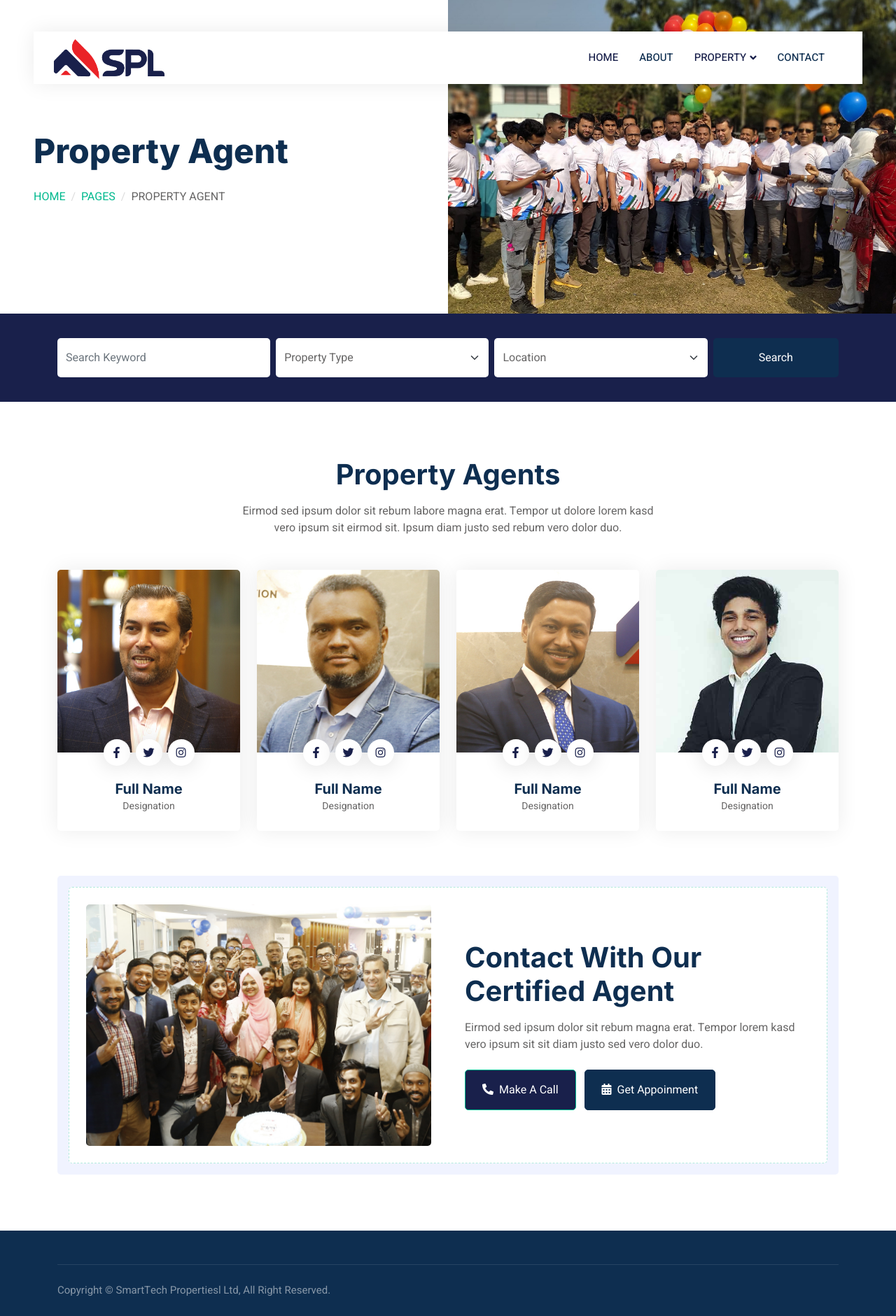
After one commit to NihalSWE/Realstate_Website-SPL-, a Django app: page /propertyAgent/ in a window 1280 px wide. The commit adds this page. Shown: the whole page at 70% size. Run offline with Django 4.2, Linux system fonts and the light colour scheme; some libraries are stand-ins or nearby versions.

Commit message:
Connect new page PropertyAgent

```diff
--- a/properties/templates/properties/base.html
+++ b/properties/templates/properties/base.html
@@ -56,7 +56,14 @@
                 <div class="navbar-nav ms-auto">
                     <a href="{% url 'home' %}" class="nav-item nav-link active">Home</a>
                     <a href="{% url 'about' %}" class="nav-item nav-link">About</a>
-                    <a href="{% url 'property' %}" class="nav-item nav-link active">Property</a>
+                    <div class="nav-item dropdown">
+                        <a href="#" class="nav-link dropdown-toggle active" data-bs-toggle="dropdown">Property</a>
+                        <div class="dropdown-menu rounded-0 m-0">
+                            <a href="{% url 'property' %}" class="dropdown-item">Property List</a>
+
+                            <a href="{% url 'propertyAgent' %}" class="dropdown-item">Property Agent</a>
+                        </div>
+                    </div>
                     <a href="{% url 'contact' %}" class="nav-item nav-link">Contact</a>
                 </div>
 
--- /dev/null
+++ b/properties/templates/properties/property-agent.html
@@ -0,0 +1,170 @@
+{% extends "properties/base.html" %}
+{% block title %}
+Property Agent
+{% endblock %}
+
+{% block body %}
+{% load static %}
+
+
+
+        <!-- Header Start -->
+        <div class="container-fluid header bg-white p-0">
+            <div class="row g-0 align-items-center flex-column-reverse flex-md-row">
+                <div class="col-md-6 p-5 mt-lg-5">
+                    <h1 class="display-5 animated fadeIn mb-4">Property Agent</h1>
+                        <nav aria-label="breadcrumb animated fadeIn">
+                        <ol class="breadcrumb text-uppercase">
+                            <li class="breadcrumb-item"><a href="#">Home</a></li>
+                            <li class="breadcrumb-item"><a href="#">Pages</a></li>
+                            <li class="breadcrumb-item text-body active" aria-current="page">Property Agent</li>
+                        </ol>
+                    </nav>
+                </div>
+                <div class="col-md-6 animated fadeIn">
+                    <img class="img-fluid" src="img/header.jpg" alt="">
+                </div>
+            </div>
+        </div>
+        <!-- Header End -->
+
+
+        <!-- Search Start -->
+        <div class="container-fluid bg-primary mb-5 wow fadeIn" data-wow-delay="0.1s" style="padding: 35px;">
+            <div class="container">
+                <div class="row g-2">
+                    <div class="col-md-10">
+                        <div class="row g-2">
+                            <div class="col-md-4">
+                                <input type="text" class="form-control border-0 py-3" placeholder="Search Keyword">
+                            </div>
+                            <div class="col-md-4">
+                                <select class="form-select border-0 py-3">
+                                    <option selected>Property Type</option>
+                                    <option value="1">Property Type 1</option>
+                                    <option value="2">Property Type 2</option>
+                                    <option value="3">Property Type 3</option>
+                                </select>
+                            </div>
+                            <div class="col-md-4">
+                                <select class="form-select border-0 py-3">
+                                    <option selected>Location</option>
+                                    <option value="1">Location 1</option>
+                                    <option value="2">Location 2</option>
+                                    <option value="3">Location 3</option>
+                                </select>
+                            </div>
+                        </div>
+                    </div>
+                    <div class="col-md-2">
+                        <button class="btn btn-dark border-0 w-100 py-3">Search</button>
+                    </div>
+                </div>
+            </div>
+        </div>
+        <!-- Search End -->
+
+
+        <!-- Team Start -->
+        <div class="container-xxl py-5">
+            <div class="container">
+                <div class="text-center mx-auto mb-5 wow fadeInUp" data-wow-delay="0.1s" style="max-width: 600px;">
+                    <h1 class="mb-3">Property Agents</h1>
+                    <p>Eirmod sed ipsum dolor sit rebum labore magna erat. Tempor ut dolore lorem kasd vero ipsum sit eirmod sit. Ipsum diam justo sed rebum vero dolor duo.</p>
+                </div>
+                <div class="row g-4">
+                    <div class="col-lg-3 col-md-6 wow fadeInUp" data-wow-delay="0.1s">
+                        <div class="team-item rounded overflow-hidden">
+                            <div class="position-relative">
+                                <img class="img-fluid" src="img/team-1.jpg" alt="">
+                                <div class="position-absolute start-50 top-100 translate-middle d-flex align-items-center">
+                                    <a class="btn btn-square mx-1" href=""><i class="fab fa-facebook-f"></i></a>
+                                    <a class="btn btn-square mx-1" href=""><i class="fab fa-twitter"></i></a>
+                                    <a class="btn btn-square mx-1" href=""><i class="fab fa-instagram"></i></a>
+                                </div>
+                            </div>
+                            <div class="text-center p-4 mt-3">
+                                <h5 class="fw-bold mb-0">Full Name</h5>
+                                <small>Designation</small>
+                            </div>
+                        </div>
+                    </div>
+                    <div class="col-lg-3 col-md-6 wow fadeInUp" data-wow-delay="0.3s">
+                        <div class="team-item rounded overflow-hidden">
+                            <div class="position-relative">
+                                <img class="img-fluid" src="img/team-2.jpg" alt="">
+                                <div class="position-absolute start-50 top-100 translate-middle d-flex align-items-center">
+                                    <a class="btn btn-square mx-1" href=""><i class="fab fa-facebook-f"></i></a>
+                                    <a class="btn btn-square mx-1" href=""><i class="fab fa-twitter"></i></a>
+                                    <a class="btn btn-square mx-1" href=""><i class="fab fa-instagram"></i></a>
+                                </div>
+                            </div>
+                            <div class="text-center p-4 mt-3">
+                                <h5 class="fw-bold mb-0">Full Name</h5>
+                                <small>Designation</small>
+                            </div>
+                        </div>
+                    </div>
+                    <div class="col-lg-3 col-md-6 wow fadeInUp" data-wow-delay="0.5s">
+                        <div class="team-item rounded overflow-hidden">
+                            <div class="position-relative">
+                                <img class="img-fluid" src="img/team-3.jpg" alt="">
+                                <div class="position-absolute start-50 top-100 translate-middle d-flex align-items-center">
+                                    <a class="btn btn-square mx-1" href=""><i class="fab fa-facebook-f"></i></a>
+                                    <a class="btn btn-square mx-1" href=""><i class="fab fa-twitter"></i></a>
+                                    <a class="btn btn-square mx-1" href=""><i class="fab fa-instagram"></i></a>
+                                </div>
+                            </div>
+                            <div class="text-center p-4 mt-3">
+                                <h5 class="fw-bold mb-0">Full Name</h5>
+                                <small>Designation</small>
+                            </div>
+                        </div>
+                    </div>
+                    <div class="col-lg-3 col-md-6 wow fadeInUp" data-wow-delay="0.7s">
+                        <div class="team-item rounded overflow-hidden">
+                            <div class="position-relative">
+                                <img class="img-fluid" src="img/team-4.jpg" alt="">
+                                <div class="position-absolute start-50 top-100 translate-middle d-flex align-items-center">
+                                    <a class="btn btn-square mx-1" href=""><i class="fab fa-facebook-f"></i></a>
+                                    <a class="btn btn-square mx-1" href=""><i class="fab fa-twitter"></i></a>
+                                    <a class="btn btn-square mx-1" href=""><i class="fab fa-instagram"></i></a>
+                                </div>
+                            </div>
+                            <div class="text-center p-4 mt-3">
+                                <h5 class="fw-bold mb-0">Full Name</h5>
+                                <small>Designation</small>
+                            </div>
+                        </div>
+                    </div>
+                </div>
+            </div>
+        </div>
+        <!-- Team End -->
+
+
+        <!-- Call to Action Start -->
+        <div class="container-xxl py-5">
+            <div class="container">
+                <div class="bg-light rounded p-3">
+                    <div class="bg-white rounded p-4" style="border: 1px dashed rgba(0, 185, 142, .3)">
+                        <div class="row g-5 align-items-center">
+                            <div class="col-lg-6 wow fadeIn" data-wow-delay="0.1s">
+                                <img class="img-fluid rounded w-100" src="img/call-to-action.jpg" alt="">
+                            </div>
+                            <div class="col-lg-6 wow fadeIn" data-wow-delay="0.5s">
+                                <div class="mb-4">
+                                    <h1 class="mb-3">Contact With Our Certified Agent</h1>
+                                    <p>Eirmod sed ipsum dolor sit rebum magna erat. Tempor lorem kasd vero ipsum sit sit diam justo sed vero dolor duo.</p>
+                                </div>
+                                <a href="" class="btn btn-primary py-3 px-4 me-2"><i class="fa fa-phone-alt me-2"></i>Make A Call</a>
+                                <a href="" class="btn btn-dark py-3 px-4"><i class="fa fa-calendar-alt me-2"></i>Get Appoinment</a>
+                            </div>
+                        </div>
+                    </div>
+                </div>
+            </div>
+        </div>
+        <!-- Call to Action End -->
+
+{% endblock %}
--- a/properties/templates/properties/property-list.html
+++ b/properties/templates/properties/property-list.html
@@ -1,6 +1,6 @@
 {% extends "properties/base.html" %}
 {% block title %}
-Property
+Property List
 {% endblock %}
 
 {% block body %}
--- a/properties/urls.py
+++ b/properties/urls.py
@@ -7,4 +7,5 @@ urlpatterns = [
     path('about/', views.about, name="about"),
     path('contact/', views.contact, name="contact"),  # Updated path with trailing slash
     path('property/', views.property, name="property"),  # Updated path with trailing slash
+    path('propertyAgent/',views.propertyAgent,name="propertyAgent",)
 ]
--- a/properties/views.py
+++ b/properties/views.py
@@ -24,6 +24,10 @@ def property(request):
     }
     return render(request, 'properties/property-list.html', context)
 
+
+def propertyAgent(request):
+    return render(request,'properties/property-agent.html')
+
 def contact(request):
     latest_image = ContactImage.objects.last()  # Fetch the latest uploaded image
 
```
